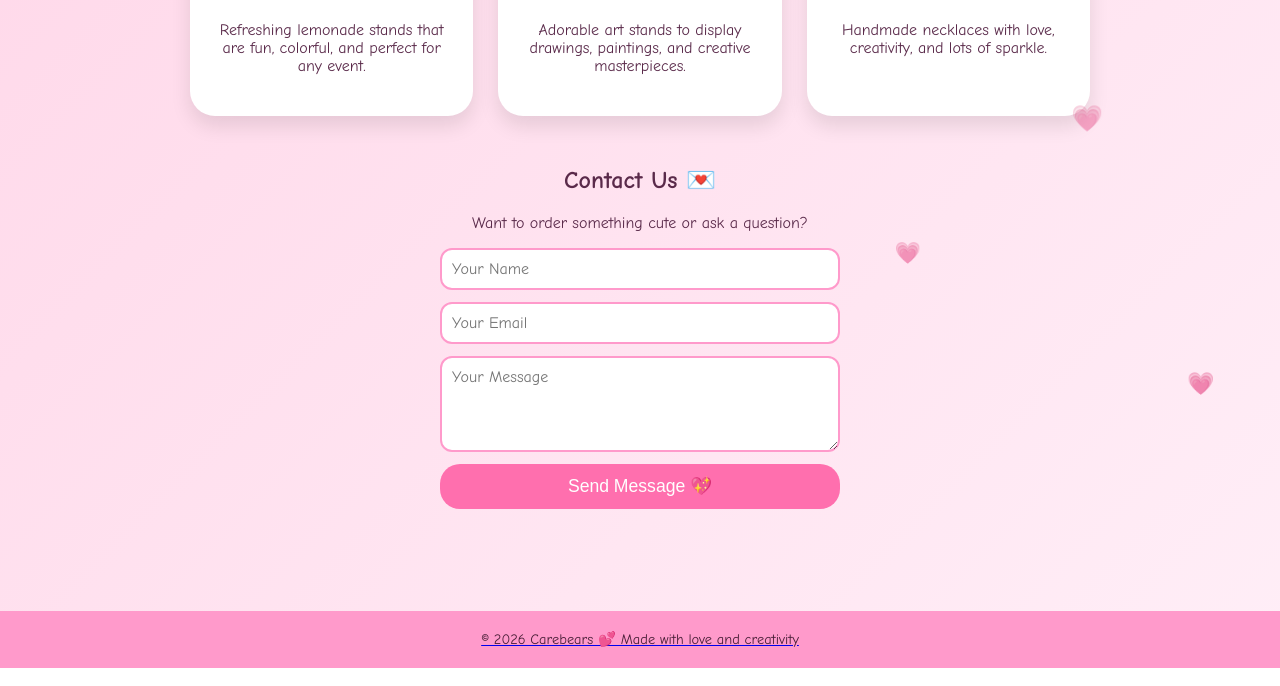
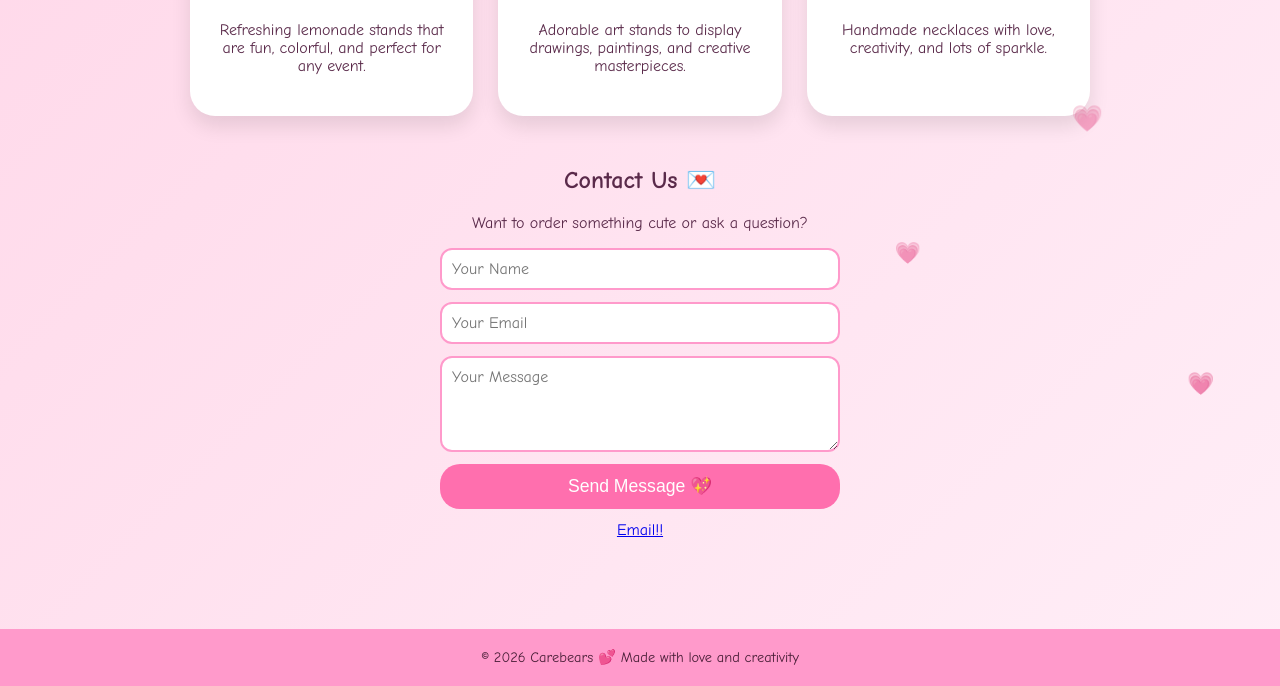
Before and after one commit to SawyerWetson/carebears, a plain HTML site: page index.html in a window 1280 px wide. Shown: the part 390-1076 px from the top of the page. Drawn offline with Linux system fonts and the light colour scheme.

Commit message:
Update email link text in contact form

```diff
--- a/index.html
+++ b/index.html
@@ -213,7 +213,7 @@
         <input type="email" placeholder="Your Email" required />
         <textarea placeholder="Your Message" rows="4"></textarea>
         <button type="submit">Send Message 💖</button>
-        <a href="mailto= kennedy.mohn@icloud.com"
+        <a href="mailto= kennedy.mohn@icloud.com">Email!!</a>
       </form>
     </section>
   </main>
```
